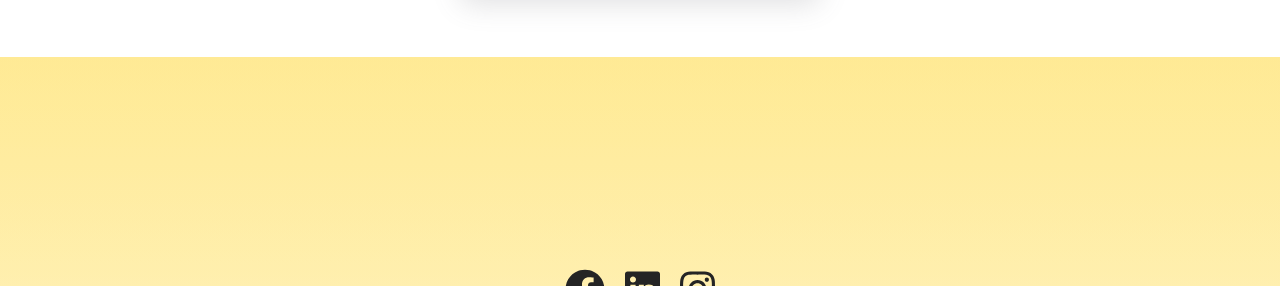
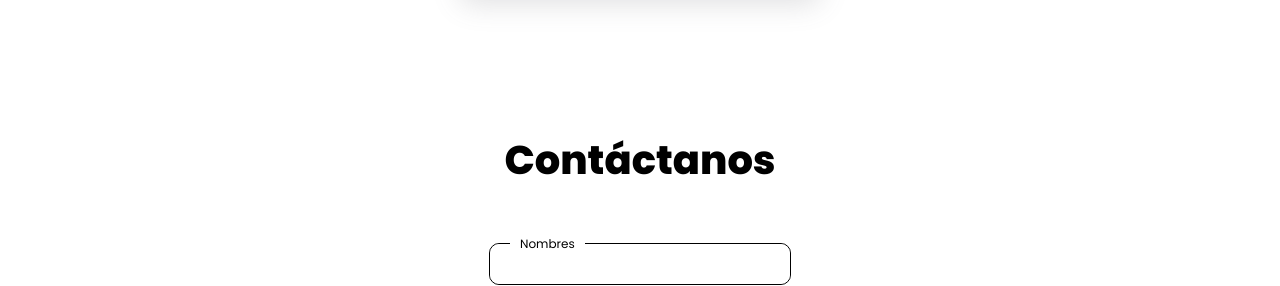
Before and after one commit to M4qu14v3l0/iwa-landing, an Astro site: page / in a window 1280 px wide. Shown: the part 6588-6874 px from the top of the page. Built offline with nearby package versions, Linux system fonts and the light colour scheme; Astro itself is replaced by a stand-in of ours.

Commit message:
form added

```diff
--- a/src/pages/index.astro
+++ b/src/pages/index.astro
@@ -13,7 +13,7 @@ import Form from "../components/Form.svelte";
 		<Hero />
 		<AnimationSellings />
 		<Benefits />
-		<!-- <Form client:only /> -->
+		<Form client:only />
 	</main>
 </Layout>
 
```
